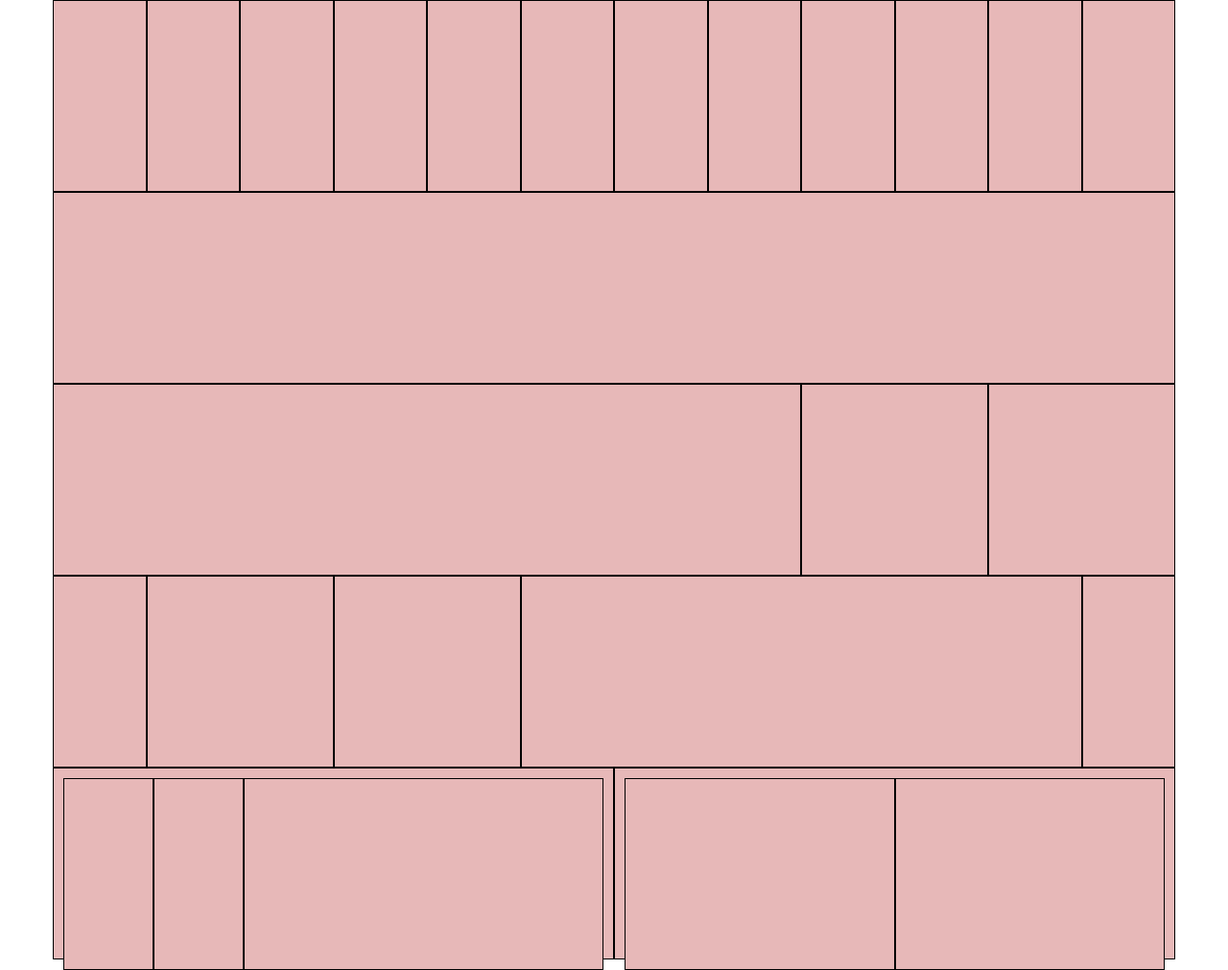
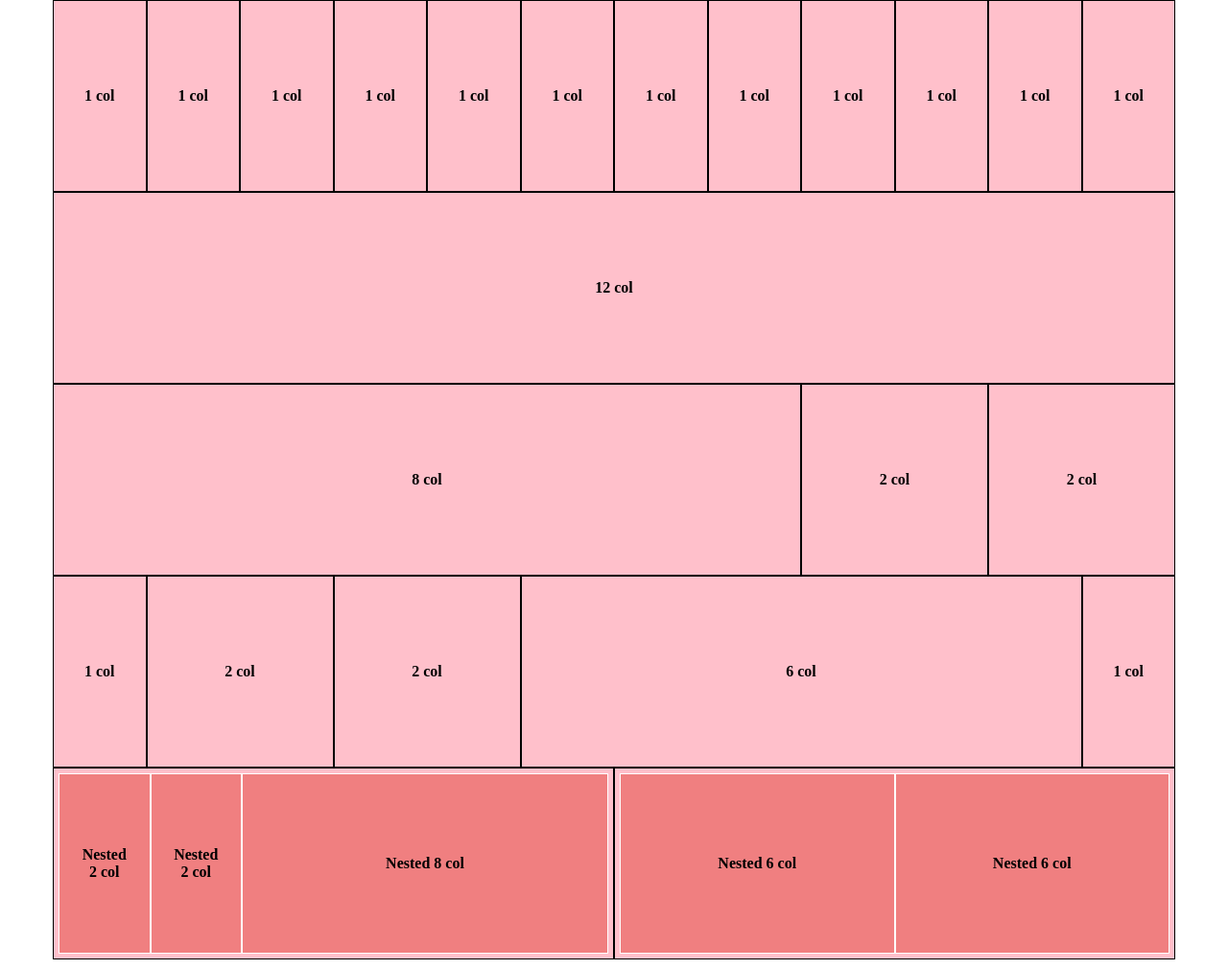
Before and after one commit to valeriomatranga/html-css-12bool, a plain HTML site: page index.html in a window 1280 px wide. Shown: the whole page at 96% size. Drawn offline with Linux system fonts and the light colour scheme.

Commit message:
correzzione footer

```diff
--- a/asset/css/12bool.css
+++ b/asset/css/12bool.css
@@ -11,6 +11,11 @@
 
 .row{
     width: 100%;
+    background-color: rgba(255, 192, 203, 1);
+}
+
+.row, .dbg{
+    height: 200px;
 }
 
 .row::after{
@@ -20,9 +25,9 @@
 }
 
 .dbg [class*="col-"]{
-    background-color: rgb(231, 184, 184);
+    height: 100%;
     border: 1px solid black;
-    height: 200px;
+    position: relative;
 }
 
 [class*="col-"]{
--- a/asset/css/style.css
+++ b/asset/css/style.css
@@ -1,3 +1,17 @@
-footer>.container [class*="col-"]{
-    padding: 10px;
+footer [class*="col-"]{
+    padding: 5px;
 }
+
+footer>.container>.row>.col-6 [class*="col-"]{
+    border:1px solid white;
+    background-color:rgba(240, 127, 128, 1) ;
+}
+
+span{
+    font-weight: 600;
+    text-align: center;
+    position: absolute;
+    top: 50%;
+    left: 50%;
+    transform: translate(-50%, -50%);
+}
--- a/index.html
+++ b/index.html
@@ -11,20 +11,44 @@
 <body>
     <header>
         <div class="container">
+
             <div class="row dbg">
-                <div class="col-1"></div>
-                <div class="col-1"></div>
-                <div class="col-1"></div>
-                <div class="col-1"></div>
-                <div class="col-1"></div>
-                <div class="col-1"></div>
-                <div class="col-1"></div>
-                <div class="col-1"></div>
-                <div class="col-1"></div>
-                <div class="col-1"></div>
-                <div class="col-1"></div>
-                <div class="col-1"></div>
-                <div class="col-12"></div>
+                <div class="col-1">
+                    <span>1 col </span>
+                </div>
+                <div class="col-1">
+                    <span>1 col </span>
+                </div>
+                <div class="col-1">
+                    <span>1 col </span>
+                </div>
+                <div class="col-1">
+                    <span>1 col </span>
+                </div>
+                <div class="col-1">
+                    <span>1 col </span>
+                </div>
+                <div class="col-1">
+                    <span>1 col </span>
+                </div>
+                <div class="col-1">
+                    <span>1 col </span>
+                </div>
+                <div class="col-1">
+                    <span>1 col </span>
+                </div>
+                <div class="col-1">
+                    <span>1 col </span>
+                </div>
+                <div class="col-1">
+                    <span>1 col </span>
+                </div>
+                <div class="col-1">
+                    <span>1 col </span>
+                </div>
+                <div class="col-1">
+                    <span>1 col </span>
+                </div>
             </div>
         </div>
     </header>
@@ -33,17 +57,39 @@
         <div class="container">
 
             <div class="row dbg">
-                <div class="col-8"></div>
-                <div class="col-2"></div>
-                <div class="col-2"></div>
+                <div class="col-12">
+                    <span>12 col </span>
+                </div>
             </div>
 
             <div class="row dbg">
-                <div class="col-1"></div>
-                <div class="col-2"></div>
-                <div class="col-2"></div>
-                <div class="col-6"></div>
-                <div class="col-1"></div>
+                <div class="col-8">
+                    <span>8 col </span>
+                </div>
+                <div class="col-2">
+                    <span>2 col </span>
+                </div>
+                <div class="col-2">
+                    <span>2 col </span>
+                </div>
+            </div>
+
+            <div class="row dbg">
+                <div class="col-1">
+                    <span>1 col </span>
+                </div>
+                <div class="col-2">
+                    <span>2 col </span>
+                </div>
+                <div class="col-2">
+                    <span>2 col </span>
+                </div>
+                <div class="col-6">
+                    <span>6 col </span>
+                </div>
+                <div class="col-1">
+                    <span>1 col </span>
+                </div>
             </div>
         </div>
 
@@ -53,13 +99,23 @@
         <div class="container">
             <div class="row dbg">
                 <div class="col-6">
-                    <div class="col-2"></div>
-                    <div class="col-2"></div>
-                    <div class="col-8"></div>
+                    <div class="col-2">
+                        <span>Nested 2 col </span>
+                    </div>
+                    <div class="col-2">
+                        <span>Nested 2 col </span>
+                    </div>
+                    <div class="col-8">
+                        <span>Nested 8 col </span>
+                    </div>
                 </div>
                 <div class="col-6">
-                    <div class="col-6"></div>
-                    <div class="col-6"></div>
+                    <div class="col-6">
+                        <span>Nested 6 col </span>
+                    </div>
+                    <div class="col-6">
+                        <span>Nested 6 col </span>
+                    </div>
                 </div>
             </div>
         </div>
```
